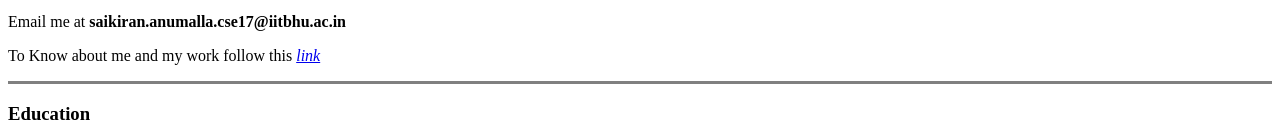
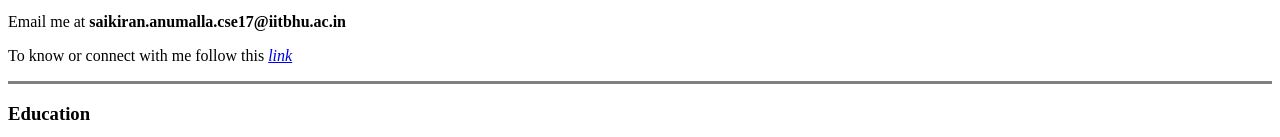
Before and after one commit to saikirananumalla/Resume, a plain HTML site: page index.html in a window 1280 px wide. Shown: the part 347-484 px from the top of the page. Drawn offline with Linux system fonts and the light colour scheme.

Commit message:
Update index.html

```diff
--- a/index.html
+++ b/index.html
@@ -12,7 +12,7 @@
   <p><em>Student at<strong> <a href="https://iitbhu.ac.in/"> IIT BHU Varanasi</a></strong></em></p>
   <p>Incoming software developer at <strong> <a href="https://www.bnymellon.com/">BNY Mellon Technology</a></strong>. I am tech enthusiast. I love to play badminton. </p>
   <p>Email me at <strong>saikiran.anumalla.cse17@iitbhu.ac.in</strong></p>
-  <p>To Know about me and my work follow this <a href="https://linktr.ee/saikirananumalla"><em>link</em></a></p>
+  <p>To know or connect with me follow this <a href="https://linktr.ee/saikirananumalla"><em>link</em></a></p>
   <hr size="3" noshade>
 
   <h3>Education</h3>
```
